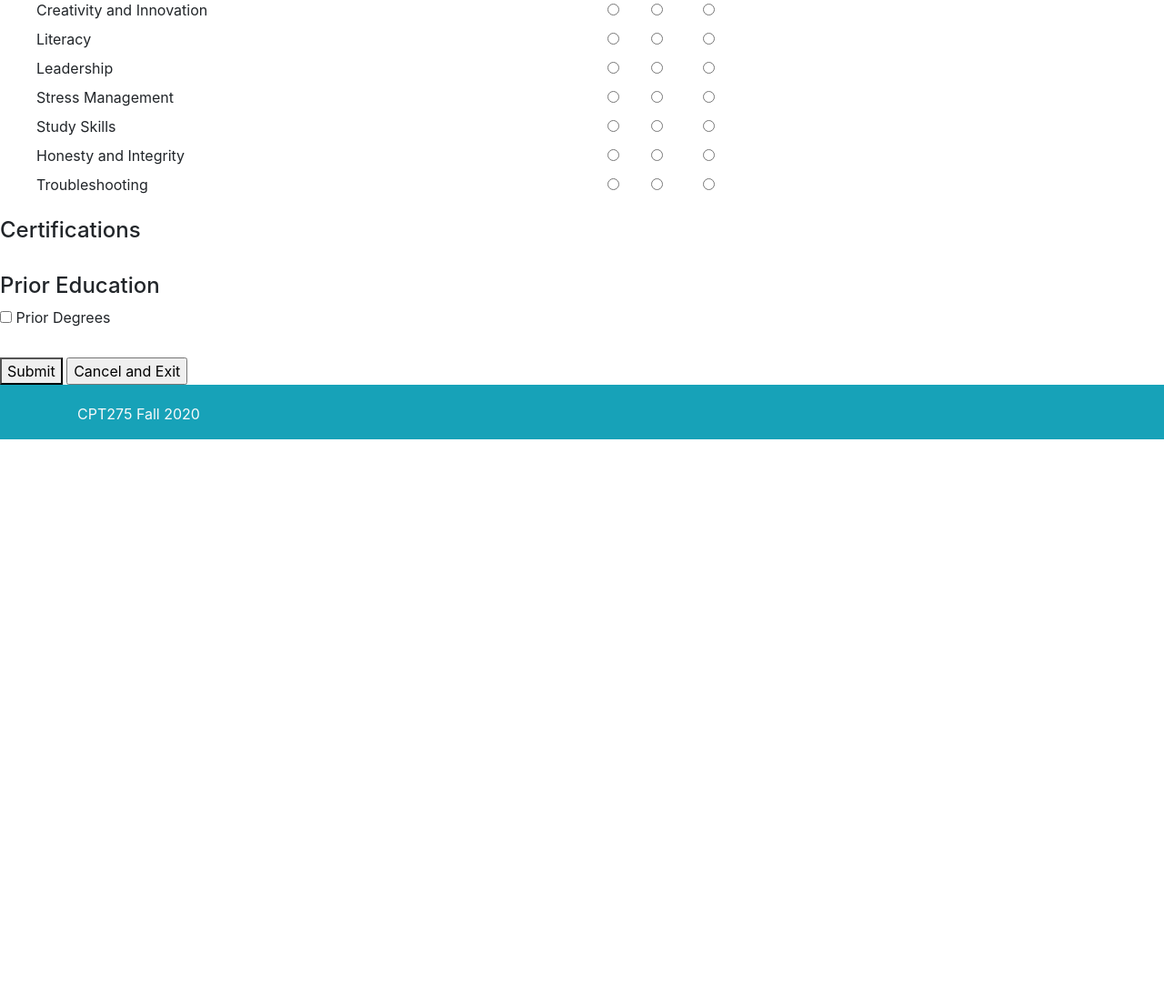
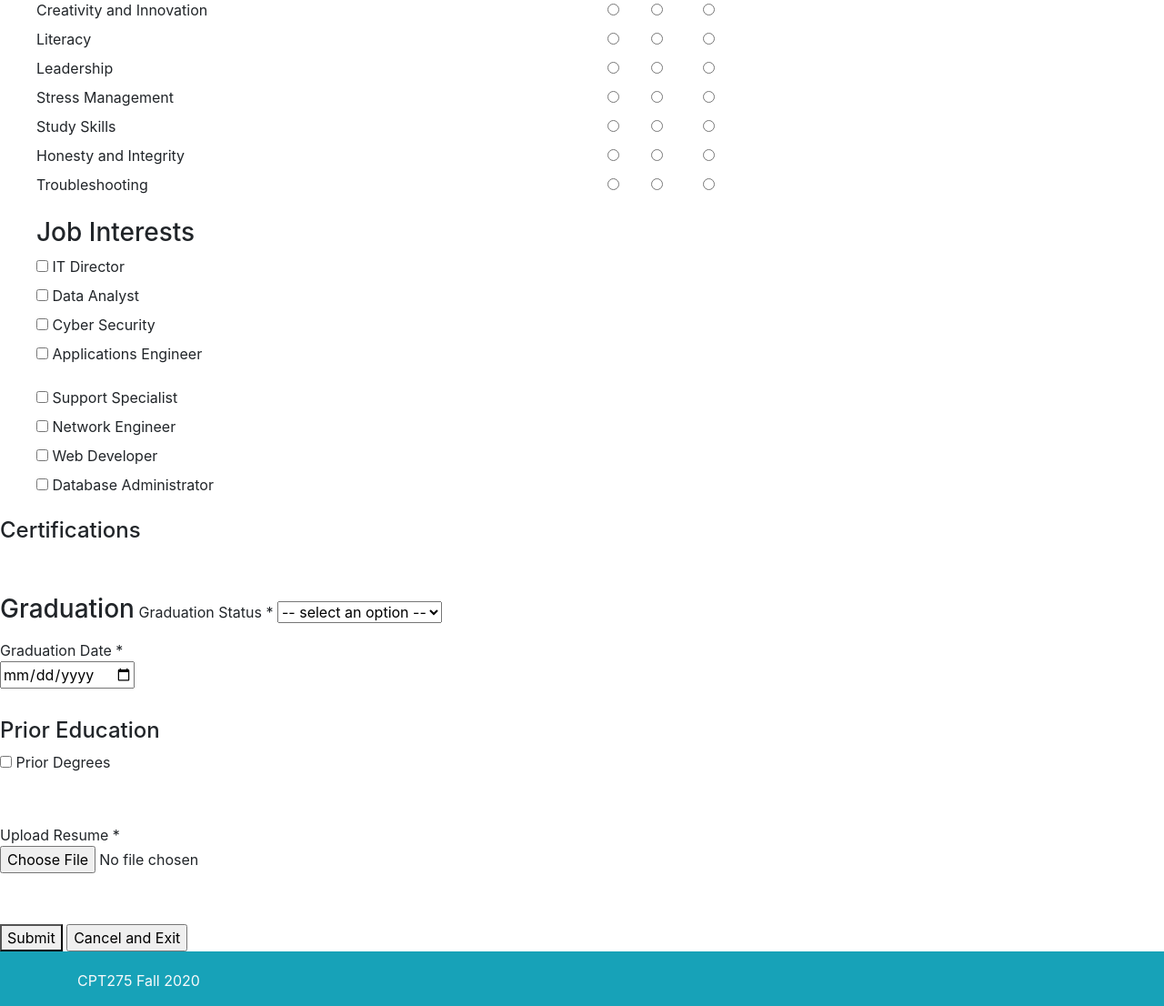
Before and after one commit to andersonjackson-ttc/resume-repository, a PHP site: page /test_studentform.php in a window 1280 px wide. Shown: the part 897-2003 px from the top of the page at 91% size. Before the commit the page ends 1380 px from the top, so only its background shows below. Run offline with PHP 8.4, Linux system fonts and the light colour scheme; data that the repository does not hold is empty.

Commit message:
Update test_studentform.php

```diff
--- a/TS/www/test_studentform.php
+++ b/TS/www/test_studentform.php
@@ -248,6 +248,51 @@
 					</div> <!-- End of Professional Skills Ratings -->
 				</div>
 
+				<div id="inputField" class="choiceList">
+					<!-- Job Interest Checkboxes -->
+					<div id="jobInterest">
+						<ul style="list-style-type: none;">
+								<h3>Job Interests</h3>
+								<li>
+										<input type="checkbox" id="itDirector" name="itDirector" value="itDirector">
+										<label for="itDirector">IT Director</label>
+								</li>
+								<li>
+										<input type="checkbox" id="dataAnalyst" name="dataAnalyst" value="dataAnalyst">
+										<label for="dataAnalyst">Data Analyst</label>
+								</li>
+								<li>
+										<input type="checkbox" id="cyberSecurity" name="cyberSecurity" value="cyberSecurity">
+										<label for="cyberSecurity">Cyber Security</label>
+								</li>
+								<li>
+										<input type="checkbox" id="applicationsEngineer" name="applicationsEngineer" value="applicationsEngineer">
+										<label for="applicationsEngineer">Applications Engineer</label>
+								</li>
+						</ul>
+						<ul style="list-style-type: none;">
+									<li>
+											<input type="checkbox" id="supportSpecialist" name="supportSpecialist" value="supportSpecialist">
+											<label for="supportSpecialist">Support Specialist</label>
+									</li>
+									<li>
+											<input type="checkbox" id="networkEngineer" name="networkEngineer" value="networkEngineer">
+											<label for="networkEngineer">Network Engineer</label>
+									</li>
+									<li>
+											<input type="checkbox" id="webDeveloper" name="webDeveloper" value="webDeveloper">
+											<label for="webDeveloper">Web Developer</label>
+									</li>
+									<li>
+											<input type="checkbox" id="dataAdministrator" name="dataAdministrator" value="dataAdministrator">
+											<label for="dataAdministrator">Database Administrator</label>
+									</li>
+						</ul>
+					</div><!-- End of Job Interest Checkboxes -->
+				</div>
+
+
+
 
 				<div class="checkboxes">
                     		<h4>Certifications</h4>
@@ -265,6 +310,25 @@
 				?>
 				<br>
               			</div>
+
+
+				<br>
+				<div id="inputField" class="eduList">
+					<div>
+						<label><h3>Graduation</h3></label>
+						<label for="gradStatus">Graduation Status <span class="requiredField">*</span><br></label>
+						<select required name="gradStatus" id="gradStatus" class="gradFields">
+							<option disabled selected value="">-- select an option --</option>
+							<option <?php if (isset($gradStatus) && $gradStatus=="graduated") echo "selected";?> value="graduated">Graduated</option>
+							<option <?php if (isset($gradStatus) && $gradStatus=="notGraduated") echo "selected";?> value="notGraduated">Not Graduated</option>
+						</select>
+					</div>
+					<div>
+						<label>Graduation Date <span class="requiredField">*</span><br><input class="gradFields" required name="gradDate" type="date" value="<?php if (isset($_POST['gradDate'])) echo $_POST['gradDate']; ?>"></label>
+					</div>
+				</div>
+				<br>
+				<!--End fifth row-->
 
 
 
@@ -294,7 +358,19 @@
                     <div id="dvMajorsSchool" style="display: none">
                         <label>Name of Institution:<br><input name="majors" type="text" id="txtMajorsSchool" size="30" maxlength="100" value="<?php if (isset($_POST['school_name'])) echo $_POST['school_name']; ?>"></label>
                     </div>
+
 			<br>
+
+
+			<br>
+
+		<div id="inputField">
+		<label>Upload Resume <span class="requiredField">*</span><br><input name="attachments" type="file"></label>
+		</div>
+				<!--Submit button and Exit button-->
+				<br>
+				<br>
+
 
 			<!--Submit button and Exit button-->
 			<button type="submit" name="submit">Submit</button>
```
